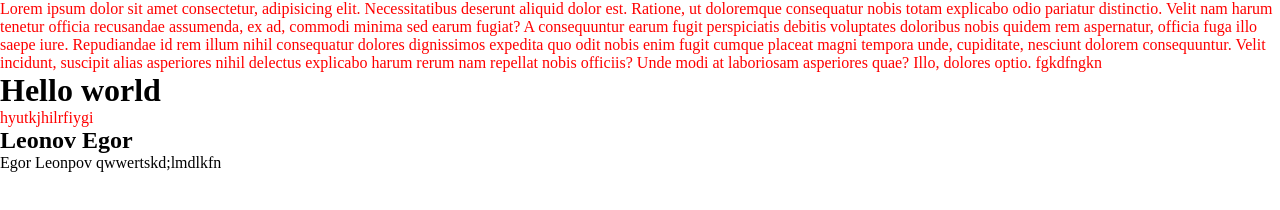
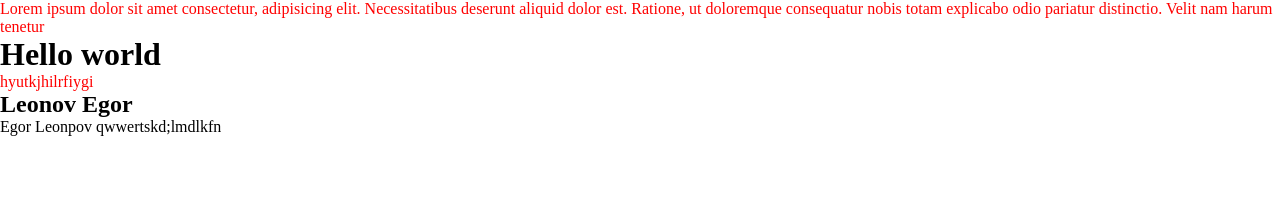
Before and after one commit to itgirlschool/TestBranches, a plain HTML site: page index.html in a window 1280 px wide. Drawn offline with Linux system fonts and the light colour scheme.

Commit message:
fix bags

```diff
--- a/index.html
+++ b/index.html
@@ -19,14 +19,6 @@
         Lorem ipsum dolor sit amet consectetur, adipisicing elit. Necessitatibus
         deserunt aliquid dolor est. Ratione, ut doloremque consequatur nobis
         totam explicabo odio pariatur distinctio. Velit nam harum tenetur
-        officia recusandae assumenda, ex ad, commodi minima sed earum fugiat? A
-        consequuntur earum fugit perspiciatis debitis voluptates doloribus nobis
-        quidem rem aspernatur, officia fuga illo saepe iure. Repudiandae id rem
-        illum nihil consequatur dolores dignissimos expedita quo odit nobis enim
-        fugit cumque placeat magni tempora unde, cupiditate, nesciunt dolorem
-        consequuntur. Velit incidunt, suscipit alias asperiores nihil delectus
-        explicabo harum rerum nam repellat nobis officiis? Unde modi at
-        laboriosam asperiores quae? Illo, dolores optio. fgkdfngkn
       </p>
     </header>
     <h1>Hello world</h1>
```
